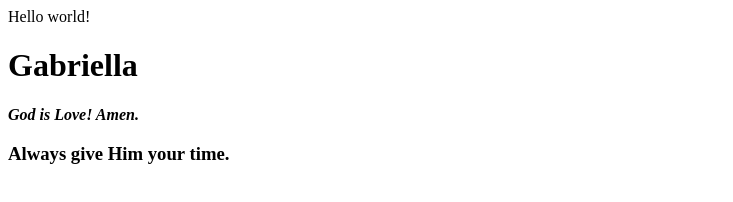
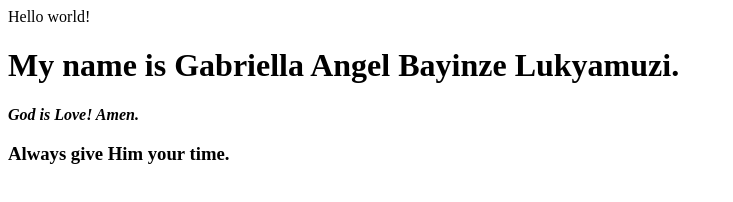
Before and after one commit to gabriellangellb/kampala_lamps, a plain HTML site: page index.html in a window 1280 px wide. Shown: the whole page, without its empty margins (0-733 px from the left). Drawn offline with Linux system fonts and the light colour scheme.

Commit message:
Update index.html

```diff
--- a/index.html
+++ b/index.html
@@ -1,4 +1,4 @@
 <p>Hello world!</p>
 
-<h1> Gabriella </h1>
+<h1>  My name  is Gabriella Angel Bayinze Lukyamuzi. </h1>
 <strong><em>God is Love! Amen.</em></strong><br><h3>Always give Him your time.</h3>
```
